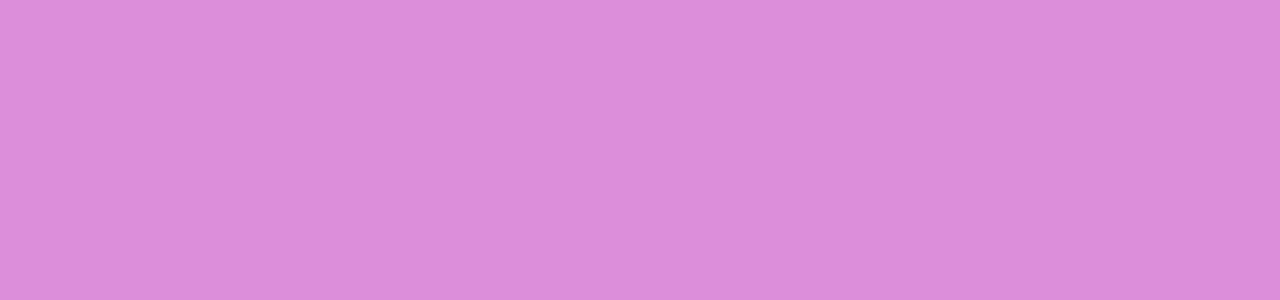
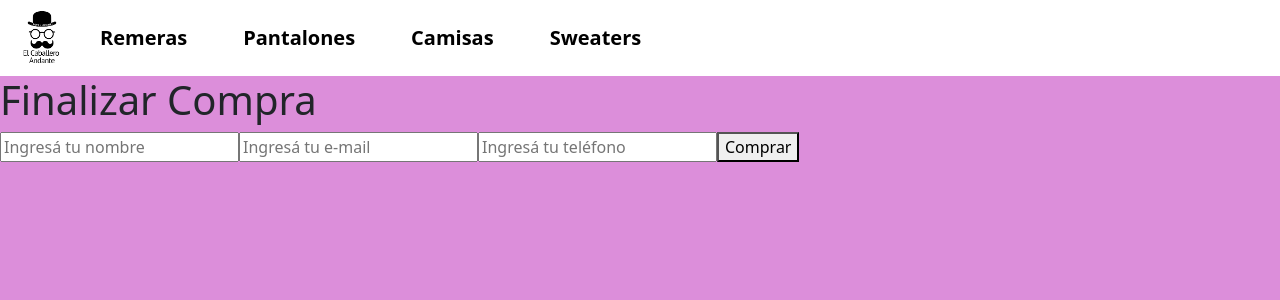
Before and after one commit to axeldsanchez/ReactTiendaRopa, a React (Vite) app: page /checkout in a window 1280 px wide. Before the commit this address had no page. Shown: the top 300 px of the page. Built offline with nearby package versions, Linux system fonts and the light colour scheme.

Commit message:
Correccion Form

```diff
--- a/package.json
+++ b/package.json
@@ -13,6 +13,7 @@
     "firebase": "^10.3.1",
     "react": "^18.2.0",
     "react-dom": "^18.2.0",
+    "react-hook-form": "^7.46.1",
     "react-router-dom": "^6.15.0"
   },
   "devDependencies": {
--- /dev/null
+++ b/src/Components/Checkout.jsx
@@ -0,0 +1,53 @@
+import React, { useContext, useState } from 'react'
+import { CartContext } from "../context/CartContext"
+import { useForm } from "react-hook-form";
+import { collection, addDoc } from "firebase/firestore";
+import { db } from "../firebase/data"
+
+export const Checkout = () => {
+
+    const [pedidoId, setPedidoId] = useState("");
+
+    const { cart, clearCart, total } = useContext(CartContext)
+
+    const { register, handleSubmit } = useForm();
+
+    const comprar = (data) => {
+        const pedido = {
+            cliente: data,
+            productos: cart,
+            total: total()
+        }
+
+        console.log(pedido);
+        const pedidosRef = collection(db, "pedidos");
+        addDoc(pedidosRef, pedido).then((doc) => {
+            setPedidoId(doc.id);
+            clearCart()
+        })
+    }
+
+    if (pedidoId) {
+        return (
+            <div>
+                <h1>Muchas gracias por tu compra</h1>
+                <p>Tu número de pedido es: {pedidoId}</p>
+            </div>
+        )
+    }
+
+    return (
+        <div>
+            <h1>Finalizar Compra</h1>
+            <form onSubmit={handleSubmit(comprar)}>
+
+                <input type="text" placeholder="Ingresá tu nombre" {...register("nombre")} />
+                <input type="email" placeholder="Ingresá tu e-mail" {...register("email")} />
+                <input type="phone" placeholder="Ingresá tu teléfono" {...register("telefono")} />
+
+                <button className="enviar" type="submit">Comprar</button>
+
+            </form>
+        </div>
+    )
+}
--- a/src/main.jsx
+++ b/src/main.jsx
@@ -8,6 +8,7 @@ import { ItemListContainer } from './Components/ItemListContainer.jsx'
 import {ItemDetailContainer} from "./Components/ItemDetailContainer.jsx"
 import {Cart} from "./Components/Cart.jsx"
 import { CartProvider } from './context/CartContext.jsx'
+import {Checkout} from "./Components/Checkout.jsx";
 
 ReactDOM.createRoot(document.getElementById('root')).render(
   <React.StrictMode>
@@ -18,6 +19,7 @@ ReactDOM.createRoot(document.getElementById('root')).render(
     <Route path="/category/:id" element={<> <Nav /> <ItemListContainer/> </>} />
     <Route path="/item/:id" element={<> <Nav /> <ItemDetailContainer/> </>} />
     <Route path="/cart" element={<> <Nav /> <Cart /> </>} />
+    <Route path="/checkout" element={<> <Nav /> <Checkout/> </>} />
     </Routes>
     </BrowserRouter>
     </CartProvider>
```
Also changed, not shown: 1 other file (tests, documents, lock files or other folders).
